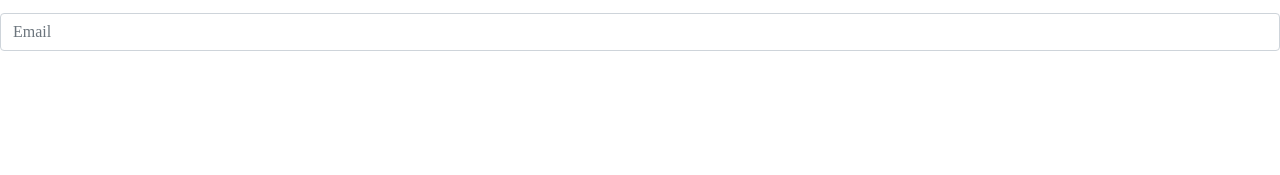
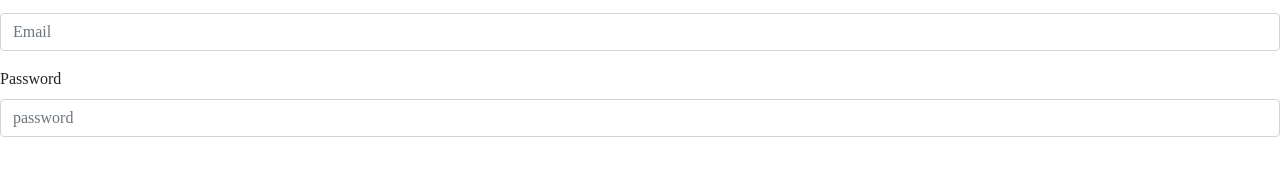
Before and after one commit to shay90210/form-exercise-app, a React (Create React App) app: page / in a window 1280 px wide. Shown: the part 161-336 px from the top of the page. Built offline with nearby package versions, Linux system fonts and the light colour scheme.

Commit message:
added password slot

```diff
--- a/src/components/FormExercise.js
+++ b/src/components/FormExercise.js
@@ -41,6 +41,14 @@ const FormExercise = () => {
                                 />
                             </Col>
                         </FormGroup>
+                        <FormGroup>
+                            <Label htmlFor='password'>Password</Label>
+                                <Field
+                                    name='password'
+                                    placeholder='password'
+                                    className='form-control'
+                                />
+                        </FormGroup>
                     </Form>
                 </Formik>
         </div>
```
